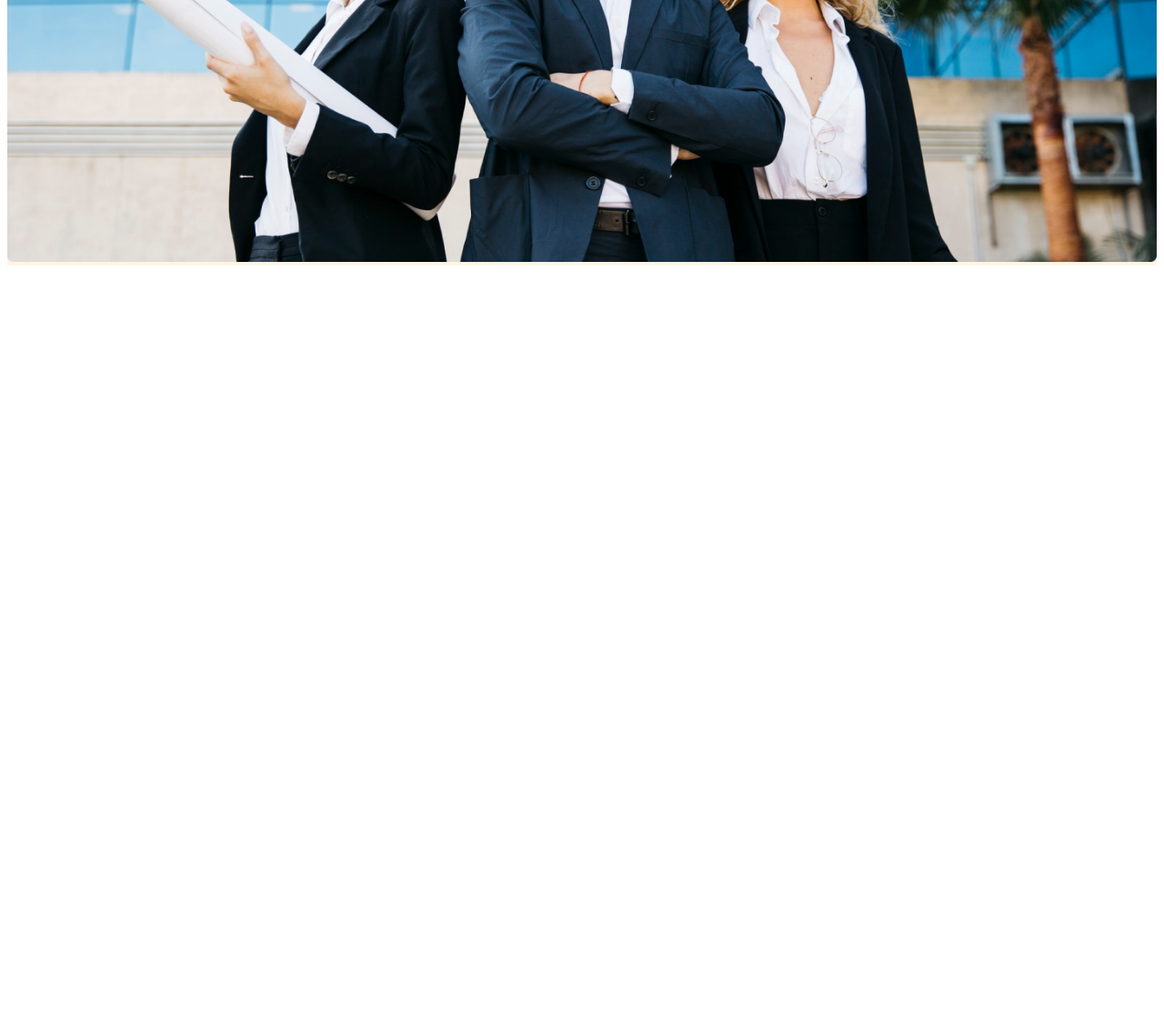
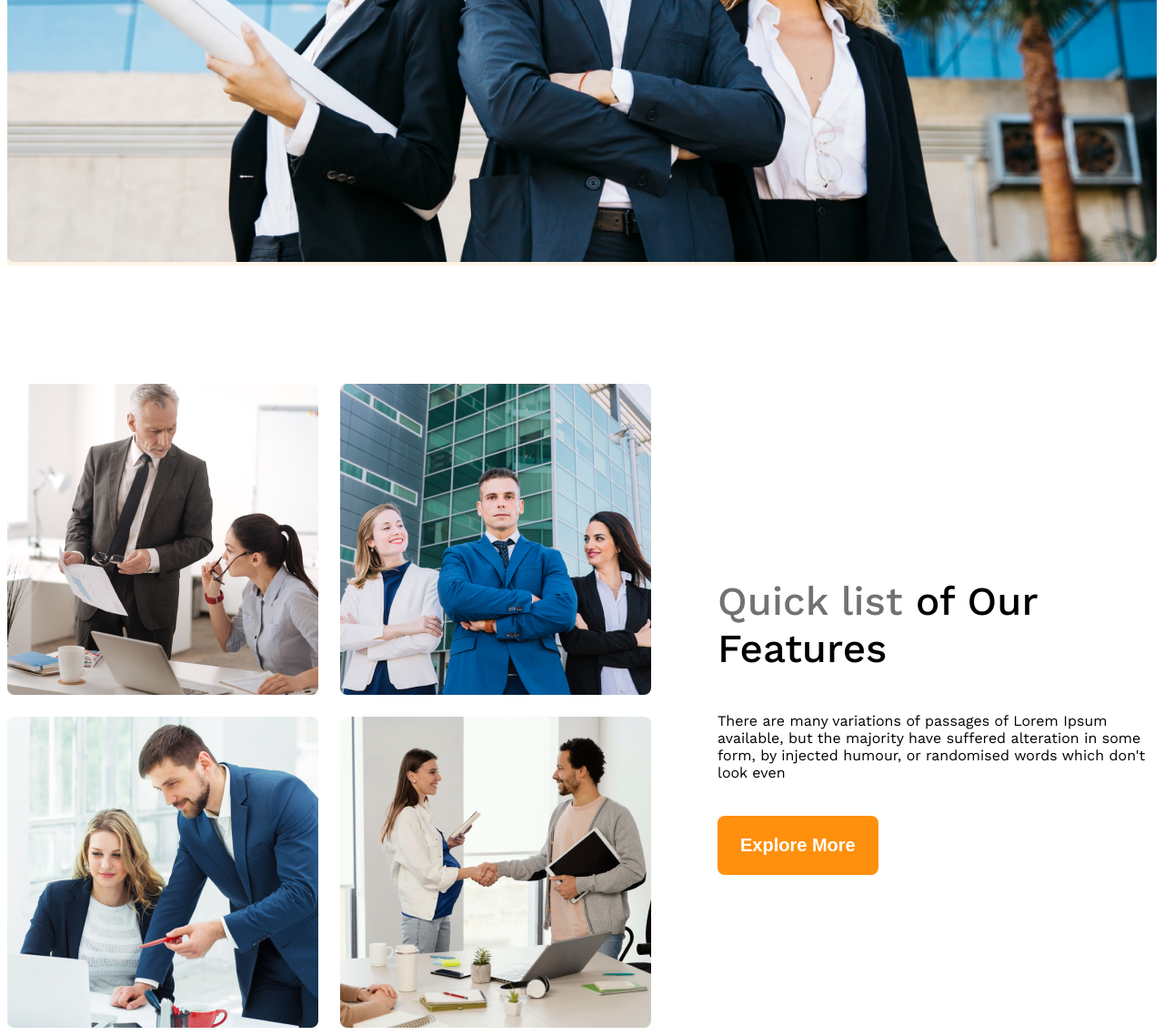
Before and after one commit to mehedimifu/g3-architect-website, a plain HTML site: page index.html in a window 1280 px wide. Shown: the part 874-2012 px from the top of the page at 91% size. Before the commit the page ends 1174 px from the top, so only its background shows below. Drawn offline with nearby package versions, Linux system fonts and the light colour scheme.

Commit message:
added main section and feature part

```diff
--- a/index.html
+++ b/index.html
@@ -23,7 +23,7 @@
         <h1 class="banner-title">Brand New Group of Architects</h1>
       <p class="banner-description text-dark3">There are many variations of passages of Lorem Ipsum available, but the majority have suffered alteration in some form, by injected humour, or randomised words which don't look even</p>
 
-      <button class="bg-primary">Explore More</button>
+      <button class="btn-primary">Explore More</button>
       </div>
       <img class="banner-img" src="images/banner.png" alt="Banner">
 
@@ -31,6 +31,19 @@
 
   </header>
   <main>
+    <section class="teams display-flex">
+      <div class="team-img-container">
+        <img src="images/team1.png" alt="">
+        <img src="images/team2.png" alt="">
+        <img src="images/team3.png" alt="">
+        <img src="images/team4.png" alt="">
+      </div>
+      <div class="our-features">
+        <h3 class="feature-title"><span id="quick-list" class="text-dark3">Quick list</span> <span id="of-our">of Our</span> <span id="features">Features</span></h3>
+        <div class="feature-description">There are many variations of passages of Lorem Ipsum available, but the majority have suffered alteration in some form, by injected humour, or randomised words which don't look even</div>
+        <button class="btn-primary">Explore More</button>
+      </div>
+    </section>
 
   </main>
   <footer>
--- a/style/style.css
+++ b/style/style.css
@@ -24,7 +24,7 @@
   background-color: rgba(255, 144, 14, 0.1);
 }
 
-.bg-primary{
+.btn-primary{
   background-color: rgba(255, 144, 14, 1);
   color: #ffff;
   font-size: 1.25rem;
@@ -33,6 +33,15 @@
   border-radius: 8px;
   margin-top: 38px;
   border: none;
+}
+
+main{
+  max-width:1440px;
+  margin: 0 auto;
+}
+
+main > section{
+  margin-top: 130px;
 }
 
 /* header style */
@@ -84,6 +93,24 @@
 .banner-img{
   max-width: 100%;
 }
+/* teams and feature related style */
+.teams{
+  align-items: center;
+}
+.team-img-container{
+  display: grid;
+  grid-template-columns: repeat(2, 1fr);
+  gap: 24px;
+}
+.our-features{
+  margin-left: 73px;
+  max-width: 537px;
+}
+.feature-title{
+  font-size: 2.75rem;
+  font-weight: 500;
+}
+
 
 /* Responsive Media Query */
 @media screen and (max-width: 576px){
```
